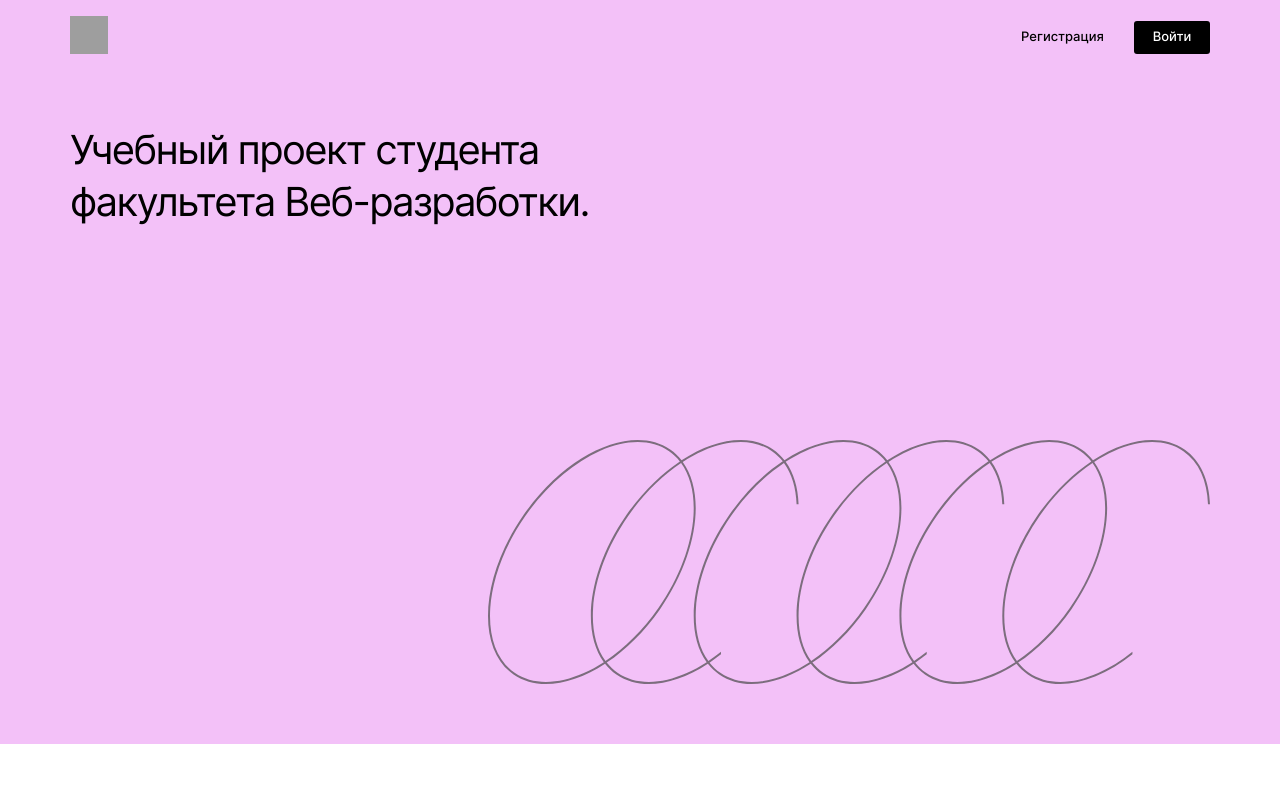
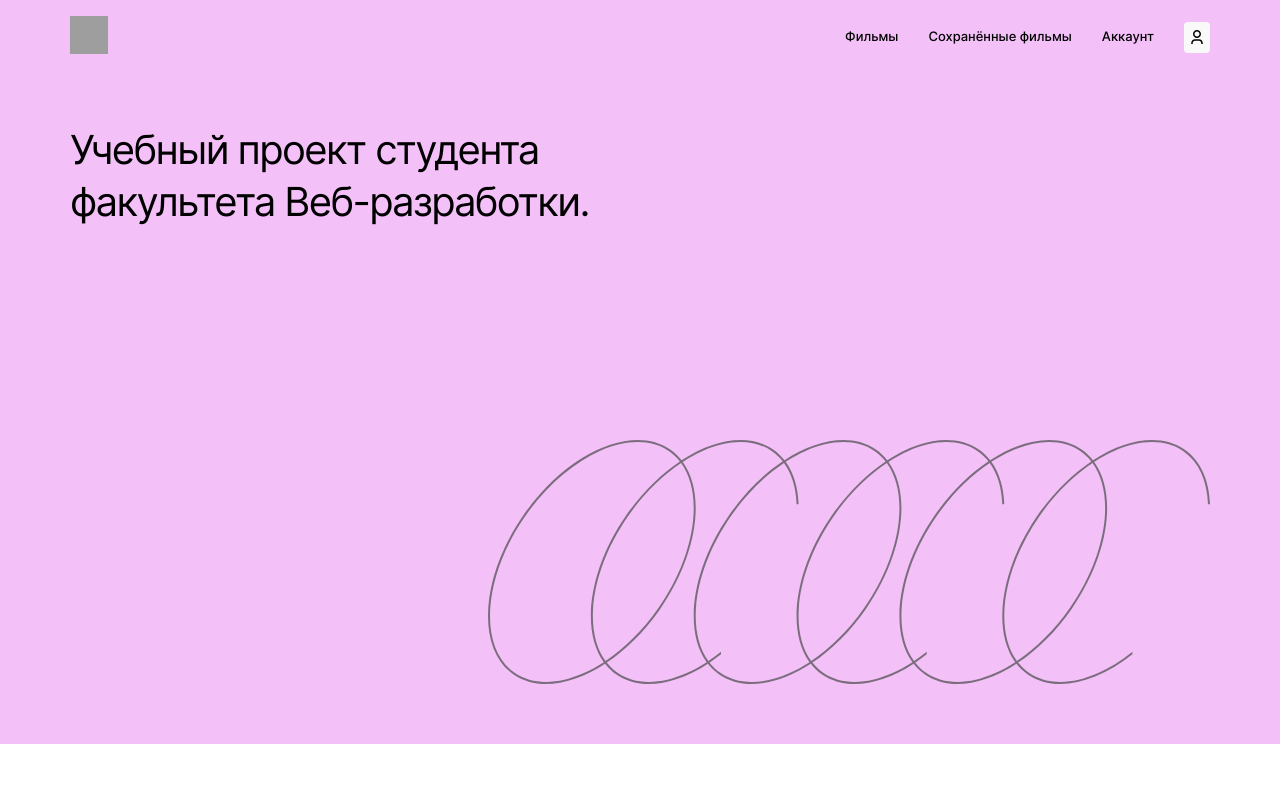
Before and after one commit to nknrw/movies-explorer-frontend, a React (Create React App) app: page / in a window 1280 px wide. Shown: the top 800 px of the page. Built offline with nearby package versions, Linux system fonts and the light colour scheme; grey boxes are pictures that could not be loaded; the HTML template or start-up script is replaced by a standard one.

Commit message:
fix: исправить отступ в меню

```diff
--- a/src/components/Navigation/Navigation.css
+++ b/src/components/Navigation/Navigation.css
@@ -8,11 +8,11 @@
     display: flex;
     list-style: none;
     margin: 0;
-    gap: 30px;
+    /*gap: 30px;*/
 }
 
 .navigation__link {
-    margin: 0;
+    /*margin: 0;*/
     color: #000000;
     font-size: 13px;
     font-weight: 500;
@@ -22,6 +22,7 @@
     justify-content: center;
     transition: .5s;
     border-bottom: 1px solid transparent;
+    margin-right: 30px;
 }
 
 .navigation__link:hover {
@@ -57,6 +58,7 @@
     border-radius: 4px;
     background: #F9F9F9 url("../../images/profile-icon.svg") no-repeat center;
     transition: .5s;
+    margin-right: 0;
 }
 
 .navigation__link_profile:hover {
--- a/src/components/Navigation/Navigation.js
+++ b/src/components/Navigation/Navigation.js
@@ -3,7 +3,7 @@ import { Link, useLocation } from "react-router-dom";
 import "./Navigation.css";
 import HamburgerMenu from "../HamburgerMenu/HamburgerMenu";
 
-function Navigation() {
+function Navigation(loggedIn) {
     const location = useLocation();
 
     const [isHamburgerMenuOpen, setIsHamburgerMenuOpen] = React.useState(false);
@@ -12,7 +12,7 @@ function Navigation() {
     }
     return (
         <section className="navigation">
-            {location.pathname === '/' ? (
+            {!loggedIn ? (
             <nav className="navigation__list">
                     <Link to="/signup" className="navigation__link navigation__link_main">Регистрация</Link>
                     <Link to="/signin" className="navigation__link navigation__link_main navigation__link_signin">Войти</Link>
```
